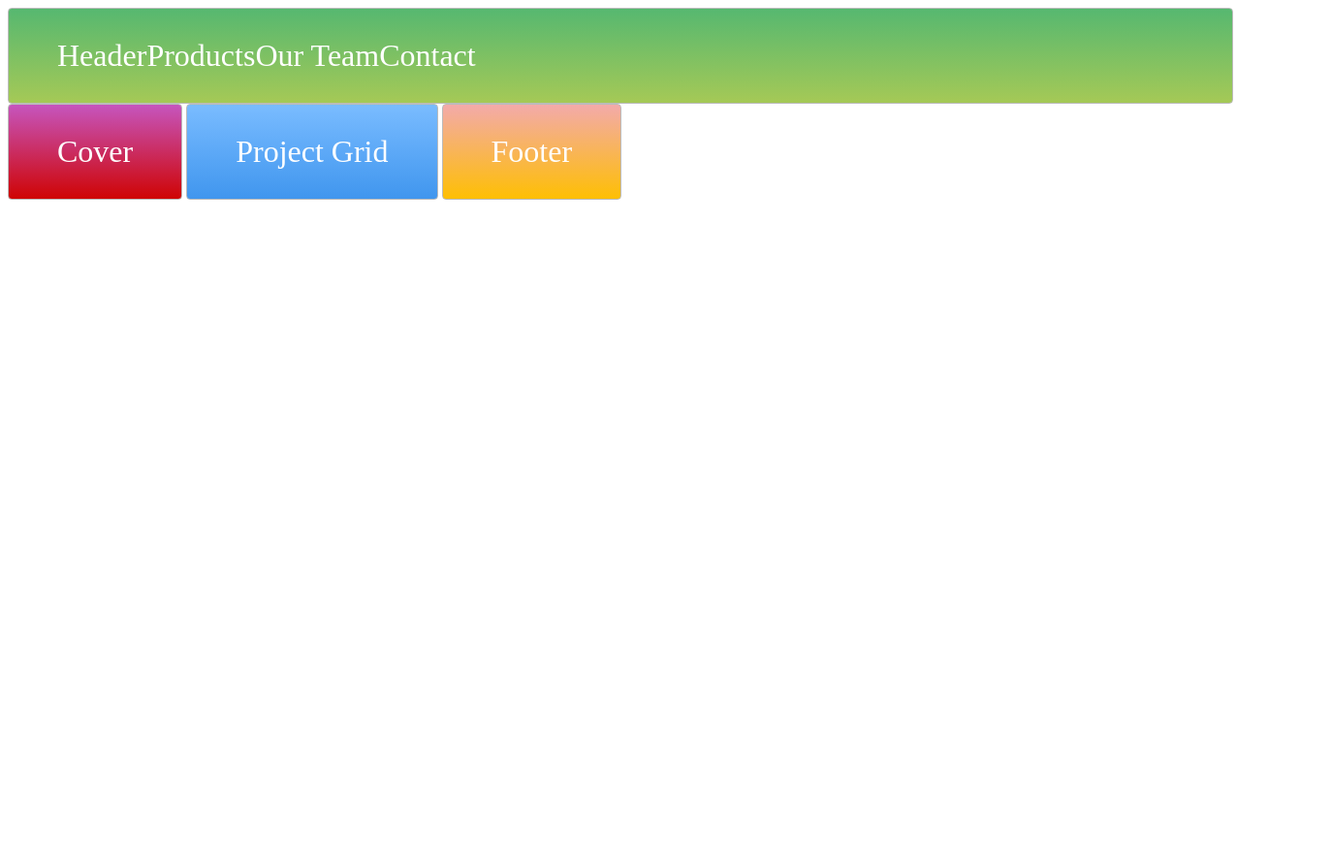
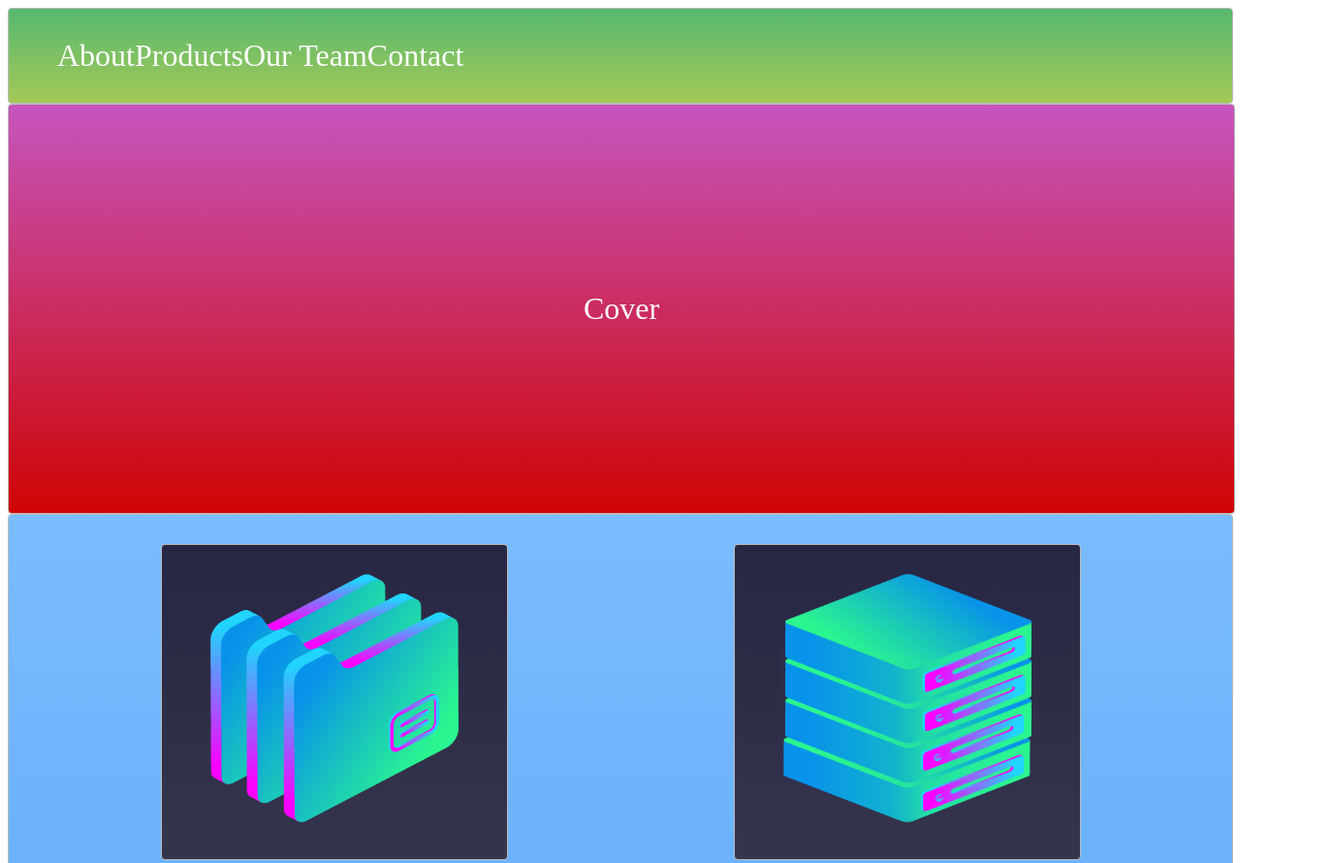
Before and after one commit to russellbot/CSS-Layout, a plain HTML site: page index.html in a window 1280 px wide. Shown: the top 890 px of the page at 97% size, 1374 px wide, since content can reach past the window. Before the commit the page ends 800 px from the top, so only its background shows below. Drawn offline with Linux system fonts and the light colour scheme.

Commit message:
Add files via upload

```diff
--- a/index.html
+++ b/index.html
@@ -6,13 +6,22 @@
 </head>
 <body>
   <div class="zone green container nav">
-  	<div>Header</div>
+  	<div>About</div>
   	<div>Products</div>
   	<div>Our Team</div>
   	<div>Contact</div>
   </div>
   <div class="zone red">Cover</div>
-  <div class="zone blue">Project Grid</div>
-  <div class="zone yellow">Footer</div>
+  <div class="zone blue projectgrid">
+  	<div class="zone2 grey"><img class="project" src="img/files_2.png"></div>
+  	<div class="zone2 grey"><img class="project" src="img/server_2_2.png"></div>
+  	<div class="zone2 grey"><img class="project" src="img/monitor_settings_2.png"></div>
+  	<div class="zone2 grey"><img class="project" src="img/server_3.png"></div>
+  	<div class="zone2 grey"><img class="project" src="img/data_storage_2_2.png"></div>
+  	<div class="zone2 grey"><img class="project" src="img/monitor_coding_2.png"></div>
+  	<div class="zone2 grey"><img class="project" src="img/desktop_analytics_2.png"></div>
+  	<div class="zone2 grey"><img class="project" src="img/server_safe_2.png"></div>
+  </div>
+  <div class="zone yellow footer">Made by Russell Hart</div>
 </body>
 </html>
--- a/style.css
+++ b/style.css
@@ -17,10 +17,60 @@
     box-shadow:rgba(0,0,0,0.8) 0px 5px 15px, inset rgba(0,0,0,0.15) 0px -10px 20px;
 }
 
+.zone2 {
+    padding:30px 50px;
+    margin: auto;
+    cursor:pointer;
+    /*display:inline-block;*/
+    color:#FFF;
+    /*font-size:2em;*/
+    border-radius:4px;
+    border:1px solid #bbb;
+    transition: all 0.3s linear;
+}
+
+.zone2:hover {
+    -webkit-box-shadow:rgba(0,0,0,0.8) 0px 5px 15px, inset rgba(0,0,0,0.15) 0px -10px 20px;
+    -moz-box-shadow:rgba(0,0,0,0.8) 0px 5px 15px, inset rgba(0,0,0,0.15) 0px -10px 20px;
+    -o-box-shadow:rgba(0,0,0,0.8) 0px 5px 15px, inset rgba(0,0,0,0.15) 0px -10px 20px;
+    box-shadow:rgba(0,0,0,0.8) 0px 5px 15px, inset rgba(0,0,0,0.15) 0px -10px 20px;
+}
+
 .container {
     display: flex;
 }
 
+.projectgrid {
+    display: grid;
+    grid-gap: 20px;
+    grid-template-columns: repeat(auto-fill, minmax(12em, 1fr));
+    grid-template-rows: 1fr;
+}
+
+.project {
+    height: 8em;
+    width: 8em;
+    justify-self: center;
+}
+
+.footer {
+    /*display: flex;*/
+    /*padding: 6em 0em 6em 0em;*/
+    width: 100%;
+    text-align: center;
+}
+/***********************************************************************
+ *  Grey Background
+ **********************************************************************/
+.grey{
+    background: #272643; /* Old browsers */
+    background: -moz-linear-gradient(top, #272643 0%, #36354E 100%); /* FF3.6+ */
+    background: -webkit-gradient(linear, left top, left bottom, color-stop(0%,#272643), color-stop(100%,#a5c956)); /* Chrome,Safari4+ */
+    background: -webkit-linear-gradient(top, #272643 0%,#36354E 100%); /* Chrome10+,Safari5.1+ */
+    background: -o-linear-gradient(top, #272643 0%,#36354E 100%); /* Opera 11.10+ */
+    background: -ms-linear-gradient(top, #272643 0%,#36354E 100%); /* IE10+ */
+    background: linear-gradient(top, #272643 0%,#36354E 100%); /* W3C */
+}
 /*https://paulund.co.uk/how-to-create-shiny-css-buttons*/
 /***********************************************************************
  *  Green Background
@@ -46,6 +96,9 @@
     background: -o-linear-gradient(top, #C655BE 0%,#cf0404 100%); /* Opera 11.10+ */
     background: -ms-linear-gradient(top, #C655BE 0%,#cf0404 100%); /* IE10+ */
     background: linear-gradient(top, #C655BE 0%,#cf0404 100%); /* W3C */
+    padding: 6em 0em 6em 0em;
+    width: 100%;
+    text-align: center;
 }
 
 /***********************************************************************
```
